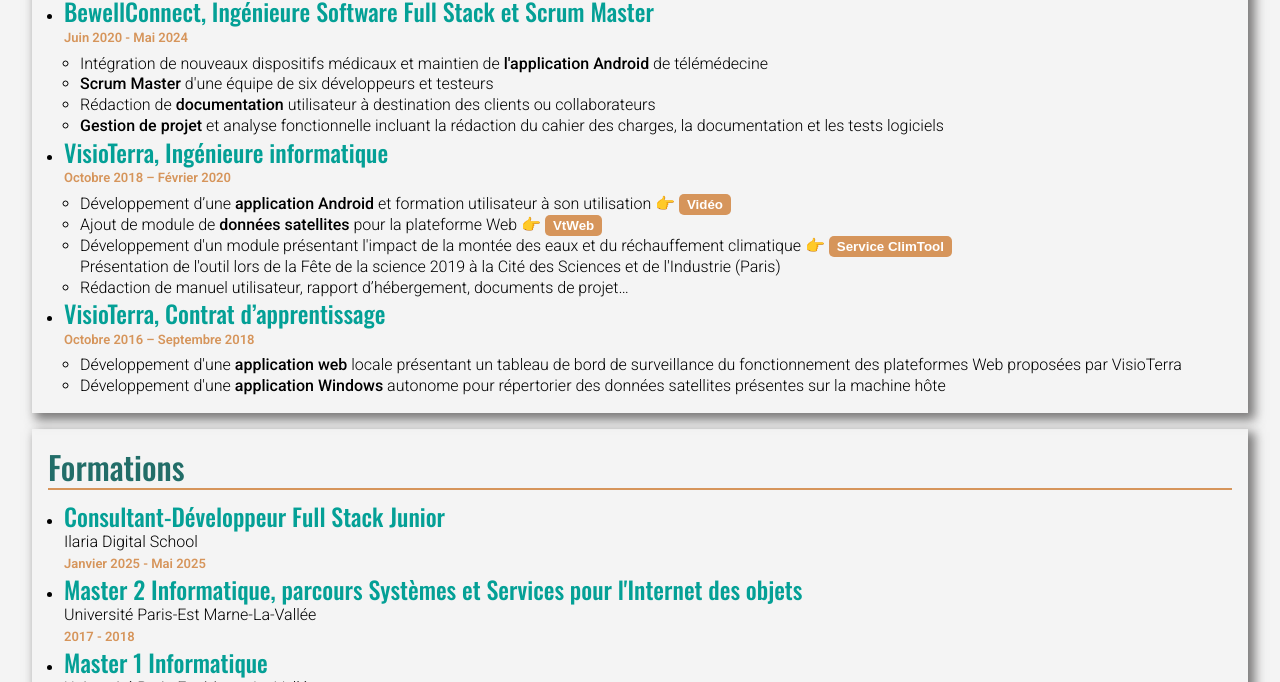
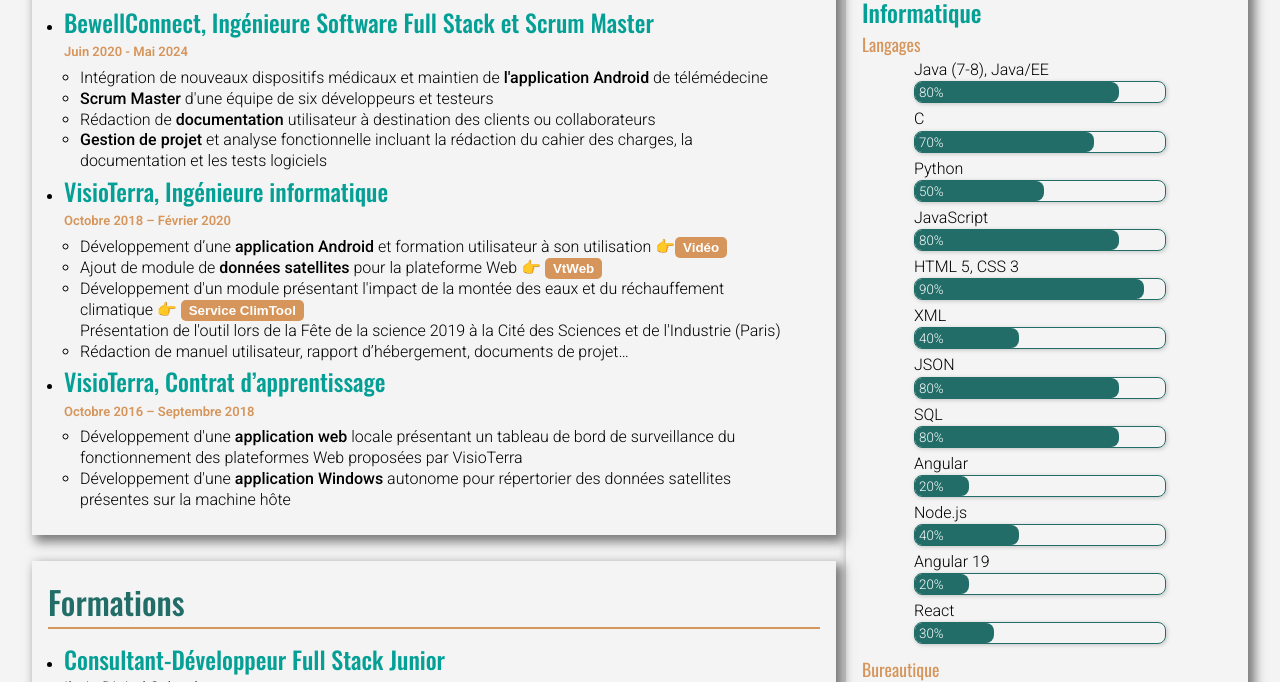
Before and after one commit to indrasel/CV, a plain HTML site: page index.html in a window 1280 px wide. Shown: the part 352-1034 px from the top of the page. Drawn offline with nearby package versions, Linux system fonts and the light colour scheme.

Commit message:
add responsiveness

```diff
--- a/index.html
+++ b/index.html
@@ -85,7 +85,7 @@
                             <li>
                                 Développement d’une <span class="emphasize">application Android</span> et formation
                                 utilisateur à son utilisation
-                                &#x1F449; <button class="link"><a href="https://youtu.be/Mr6Zd_ohNgw" target=”_blank” rel="noopener noreferrer">Vidéo</a></button>
+                                &#x1F449;<button class="link"><a href="https://youtu.be/Mr6Zd_ohNgw" target=”_blank” rel="noopener noreferrer">Vidéo</a></button>
                             </li>
                             <li>
                                 Ajout de module de <span class="emphasize">données satellites</span> pour la
@@ -221,7 +221,7 @@
                         <div class="skill-container">
                             <p>Node.js</p>
                             <div class="skill-progress-container">
-                                <div class="skill-progress" style="width:20%">20%</div>
+                                <div class="skill-progress" style="width:40%">40%</div>
                             </div>
                         </div>
 
--- a/styles.css
+++ b/styles.css
@@ -30,6 +30,7 @@
     font-optical-sizing: auto;
     font-weight: 500;
     font-style: normal;
+    line-height: 1.2em;
 }
 
 h1 {
@@ -177,11 +178,11 @@
 .skill-progress-container {
     width: 100%;
     color: #000;
-    background-color: var(--color-contrast-light);
     border-radius: 8px;
     box-shadow: 1px 1px 4px rgba( 0, 0, 0, 0.2 );
     margin: 0.2em 0 0.5em 0;
     display: inline-flex;
+    border: solid 1px var(--color-secondary);
 }
 
 .skill-progress {
@@ -190,7 +191,7 @@
     font-size: smaller;
     color: #fff;
     background-color: var(--color-secondary);
-    border-radius: 8px;
+    border-radius: 7px 8px 8px 7px;
 }
 
 .software-skills-container {
@@ -232,14 +233,34 @@
     }
 }
 
-@media screen and (min-width: 769px) and (max-width: 1079px) {
-    body {
-        /* background-color: rgba(222, 184, 135, 0.501); */
+@media screen and (min-width: 769px) {
+
+    main {
+        display: grid;
+        grid-template-columns: 2fr 1fr;
+        gap: 10px;
+        grid-auto-rows: minmax(300px, auto);
     }
+
+    #professional_experiences {
+        grid-column-start: 1;
+        grid-column-end: 2;
+        grid-row-start: 1;
+        grid-row-end: 2;
+    }
+
+    #trainings {
+        grid-column-start: 1;
+        grid-column-end: 2;
+        grid-row-start: 2;
+        grid-row-end: 3;
+    }
+
+    #skills {
+        grid-column-start: 2;
+        grid-column-end: 3;
+        grid-row-start: 1;
+        grid-row-end: 3;
+    }
+
 }
-
-@media screen and (min-width: 1080px) {
-    body {
-        /* background-color: rgba(255, 248, 220, 0.502); */
-    }
-}
```
